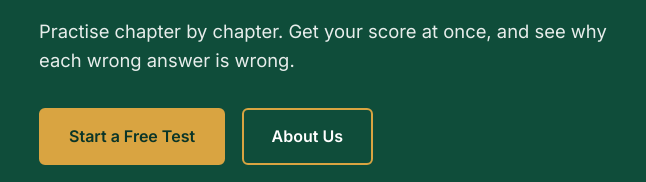
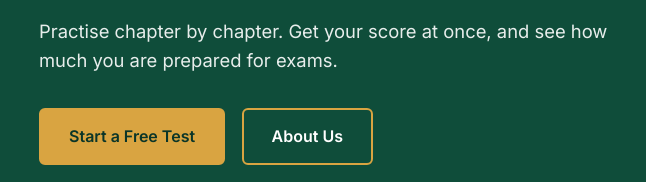
Before and after one commit to smalikkpr/Super-30, a plain HTML site: page index.html in a window 1280 px wide. Shown: the part 353-535 px from the top of the page, 71-717 px from the left. Drawn offline with Linux system fonts and the light colour scheme.

Commit message:
new line add

```diff
--- a/index.html
+++ b/index.html
@@ -39,7 +39,7 @@
         <span>Exposure</span><span>Knowledge</span><span>Confidence</span>
       </div>
       <h1>Free online tests for <span>Intermediate students.</span></h1>
-      <p>Practise chapter by chapter. Get your score at once, and see why each wrong answer is wrong.</p>
+      <p>Practise chapter by chapter. Get your score at once, and see how much you are prepared for exams.</p>
       <a href="tests.html" class="btn btn-gold">Start a Free Test</a>
       <a href="about.html" class="btn btn-outline">About Us</a>
     </div>
```
